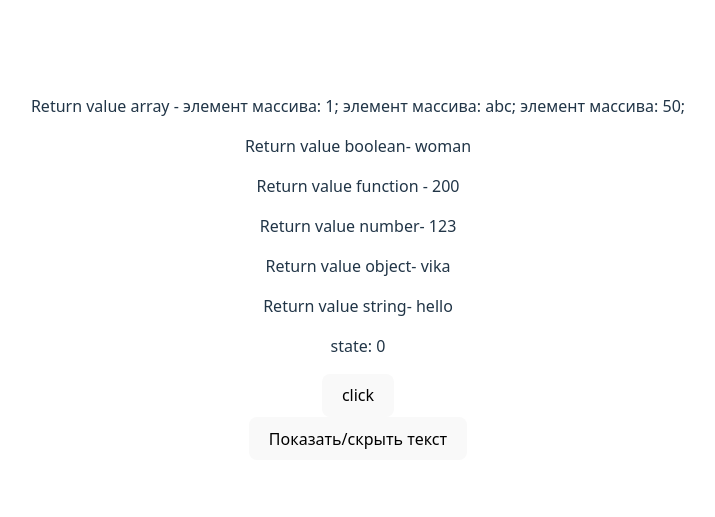
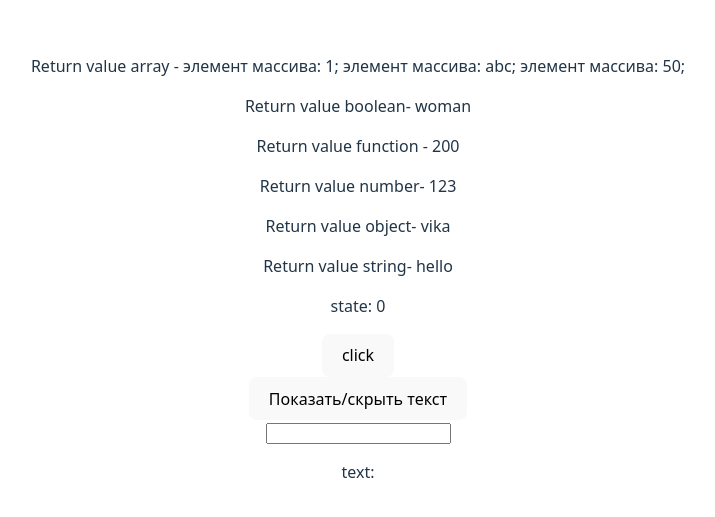
Before and after one commit to ViktoriaIvanova97/react-project, a React (Vite) app in the folder vite-project/: page / in a window 1280 px wide. Shown: the part 131-648 px from the top of the page, without its empty margins (282-997 px from the left). Built offline with nearby package versions, Linux system fonts and the light colour scheme.

Commit message:
add input

```diff
--- a/vite-project/src/State.jsx
+++ b/vite-project/src/State.jsx
@@ -3,6 +3,11 @@ import React, { useState } from "react";
 const StateFun = () => {
   const [increaseState, increaseSetState] = useState(0);
   const [hideState, hideSetState] = useState(false);
+  const [inputState, inputSetState] = useState("");
+
+  const chageInput = (text) => {
+    inputSetState(text.target.value);
+  };
 
   return (
     <>
@@ -22,6 +27,13 @@ const StateFun = () => {
         >
           Показать/скрыть текст
         </button>
+		  </div>
+
+      <div>
+        <label>
+          <input type="text" value={inputState} onChange={chageInput} />
+        </label>
+        <p>text:{inputState}</p>
       </div>
     </>
   );
```
